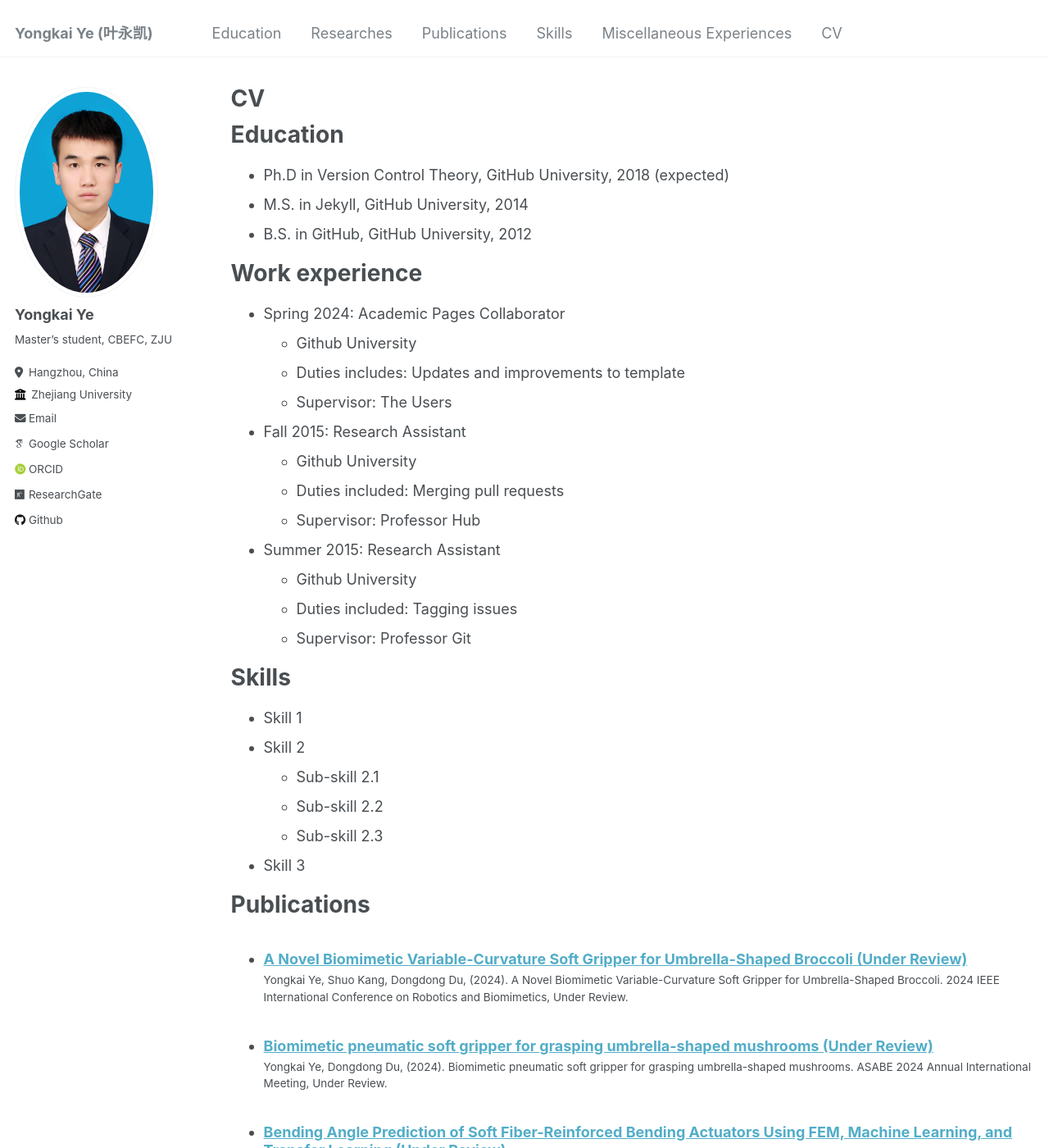
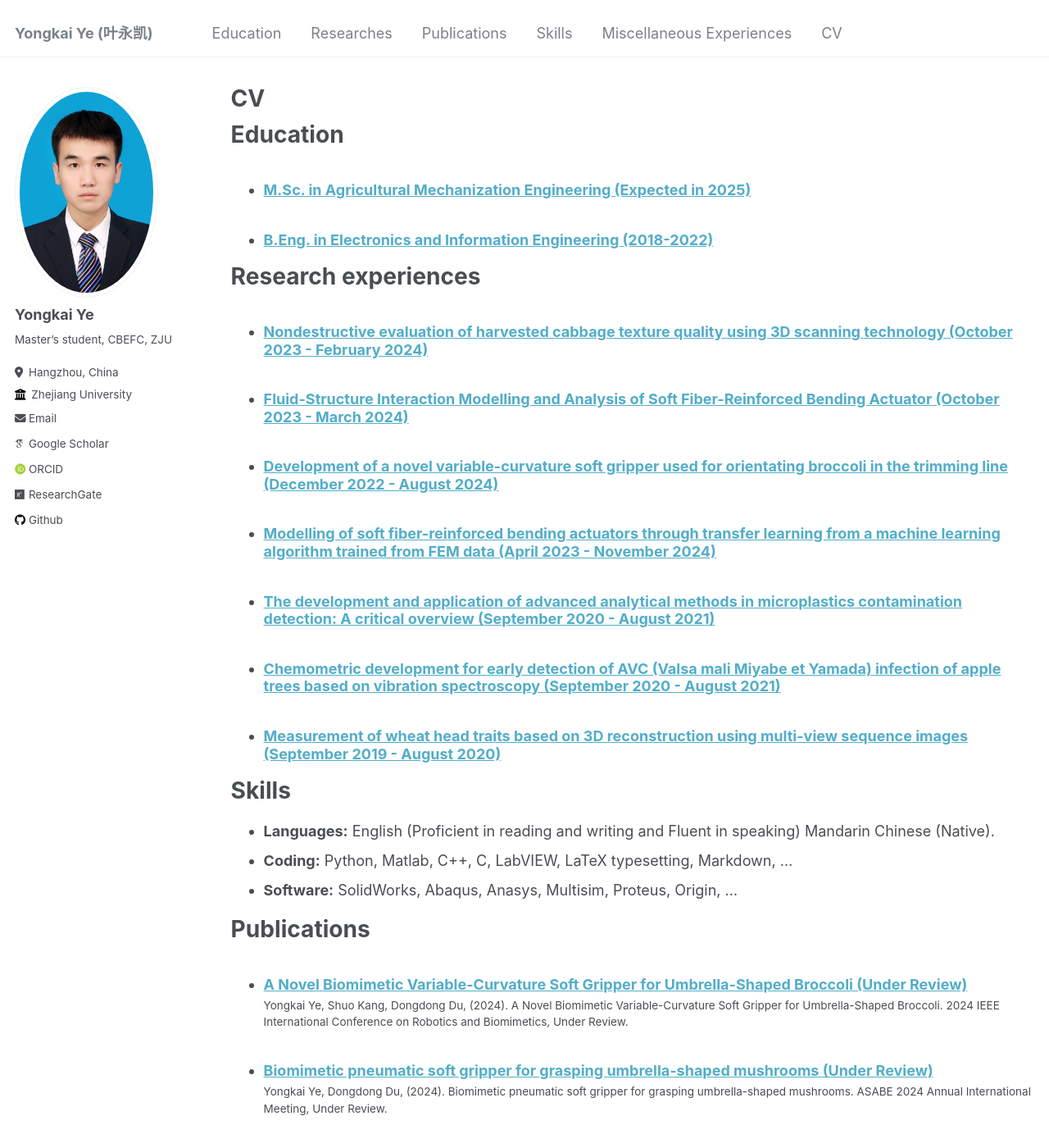
Before and after one commit to Yongkai-Ye/Yongkai-Ye.github.io, a Jekyll site: the page built from _pages/cv.md, in a window 1280 px wide and 1400 px high. Shown: the whole window at 82% size. Built offline with Jekyll 4.4.1, drawn with Linux system fonts in a browser that asks for light colours; some web fonts are replaced.

Commit message:
Update cv.md

```diff
--- a/_pages/cv.md
+++ b/_pages/cv.md
@@ -11,35 +11,21 @@ redirect_from:
 
 Education
 ======
-* Ph.D in Version Control Theory, GitHub University, 2018 (expected)
-* M.S. in Jekyll, GitHub University, 2014
-* B.S. in GitHub, GitHub University, 2012
+<ul>{% for post in site.education reversed %}
+    {% include archive-single-cv.html %}
+  {% endfor %}</ul>
 
-Work experience
+Research experiences
 ======
-* Spring 2024: Academic Pages Collaborator
-  * Github University
-  * Duties includes: Updates and improvements to template
-  * Supervisor: The Users
-
-* Fall 2015: Research Assistant
-  * Github University
-  * Duties included: Merging pull requests
-  * Supervisor: Professor Hub
-
-* Summer 2015: Research Assistant
-  * Github University
-  * Duties included: Tagging issues
-  * Supervisor: Professor Git
+  <ul>{% for post in site.researches reversed %}
+    {% include archive-single-cv.html %}
+  {% endfor %}</ul>
 
 Skills
 ======
-* Skill 1
-* Skill 2
-  * Sub-skill 2.1
-  * Sub-skill 2.2
-  * Sub-skill 2.3
-* Skill 3
+* **Languages:** English (Proficient in reading and writing and Fluent in speaking) Mandarin Chinese (Native).
+* **Coding:** Python, Matlab, C++, C, LabVIEW, LaTeX typesetting, Markdown, …
+* **Software:** SolidWorks, Abaqus, Anasys, Multisim, Proteus, Origin, …
 
 Publications
 ======
```
